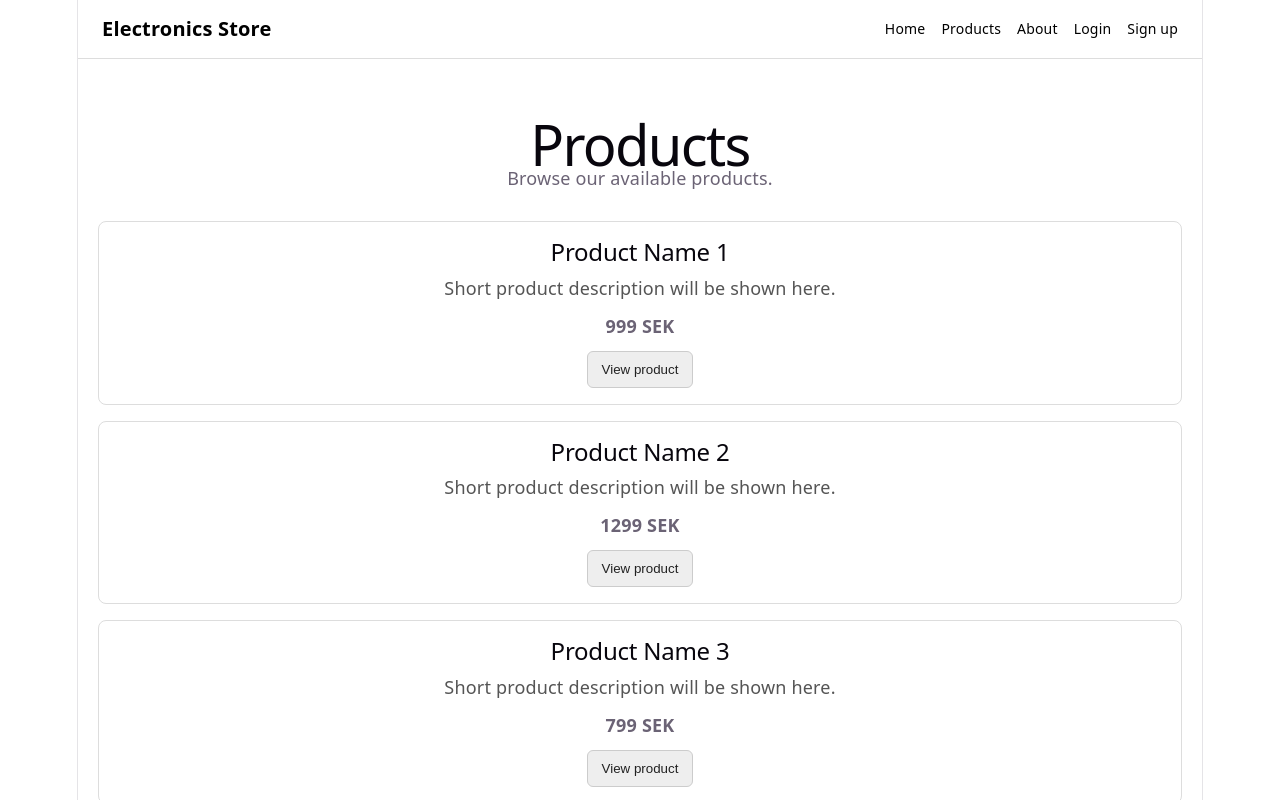
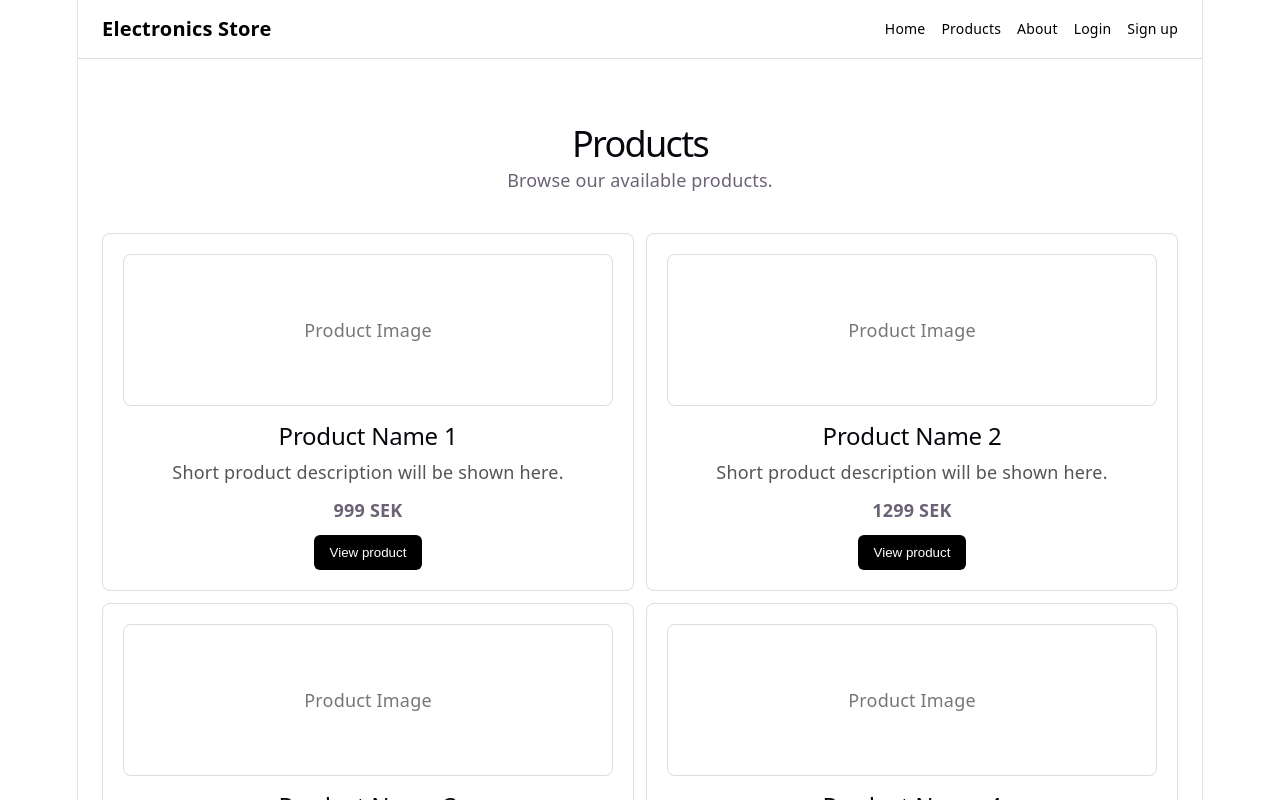
Before and after one commit to aklimson/Online-store, a React app in the folder frontend/: page /products in a window 1280 px wide. Shown: the top 800 px of the page. Built offline with nearby package versions, Linux system fonts and the light colour scheme; the HTML template or start-up script is replaced by a standard one.

Commit message:
Add product image placeholders

```diff
--- a/frontend/src/pages/Products.jsx
+++ b/frontend/src/pages/Products.jsx
@@ -38,11 +38,17 @@ function Products() {
       <section className="products-list">
         {products.map((product) => (
           <div className="product-item" key={product.id}>
-            <h2>{product.name}</h2>
-            <p className="product-description">{product.description}</p>
-            <p className="product-price">{product.price}</p>
+            <div className="product-image-placeholder">
+              Product Image
+            </div>
 
-            <button className="product-button">View product</button>
+            <div className="product-info">
+              <h2>{product.name}</h2>
+              <p className="product-description">{product.description}</p>
+              <p className="product-price">{product.price}</p>
+
+              <button className="product-button">View product</button>
+            </div>
           </div>
         ))}
       </section>
--- a/frontend/src/styles/Products.css
+++ b/frontend/src/styles/Products.css
@@ -1,46 +1,70 @@
 .products-page {
-  padding: 40px 20px;
+  padding: 40px 24px;
 }
 
+/* intro section */
 .products-header {
-  margin-bottom: 30px;
+  text-align: center;
+  margin-bottom: 40px;
 }
 
 .products-header h1 {
+  font-size: 36px;
+  margin-bottom: 10px;
+}
+
+.products-header p {
+  margin: 0;
+}
+
+/* products section */
+.products-list {
+  display: grid;
+  grid-template-columns: repeat(2, 1fr);
+  gap: 12px;
+  margin-top: 16px;
+}
+
+.product-item {
+  padding: 20px;
+  border: 1px solid #ddd;
+  border-radius: 8px;
+}
+
+.product-image-placeholder {
+  height: 150px;
+  border: 1px solid #ddd;
+  border-radius: 8px;
+  margin-bottom: 16px;
+  display: flex;
+  align-items: center;
+  justify-content: center;
+  color: #777;
+}
+
+.product-info h2 {
   margin-bottom: 8px;
 }
 
-.products-list {
-  display: flex;
-  flex-direction: column;
-  gap: 16px;
-}
-
-.product-item {
-  border: 1px solid #dddddd;
-  padding: 16px;
-  border-radius: 8px;
-}
-
 .product-description {
-  color: #555555;
-  margin: 8px 0;
+  margin-bottom: 12px;
+  color: #555;
 }
 
 .product-price {
   font-weight: bold;
-  margin: 12px 0;
+  margin-bottom: 12px;
 }
 
 .product-button {
-  background-color: #eeeeee;
-  color: #222222;
-  border: 1px solid #cccccc;
-  padding: 10px 14px;
+  padding: 10px 16px;
+  background: black;
+  color: white;
+  border: none;
   border-radius: 6px;
   cursor: pointer;
 }
 
 .product-button:hover {
-  background-color: #e2e2e2;
+  opacity: 0.85;
 }
```
